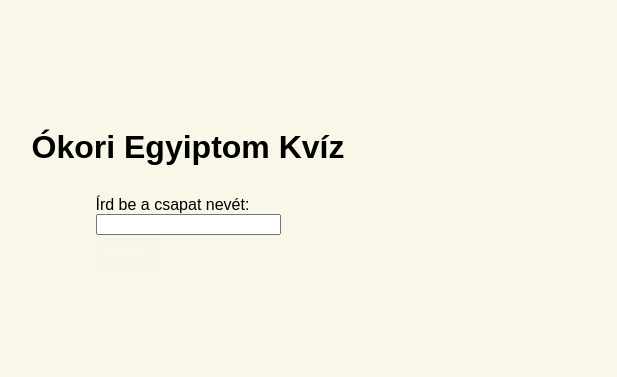
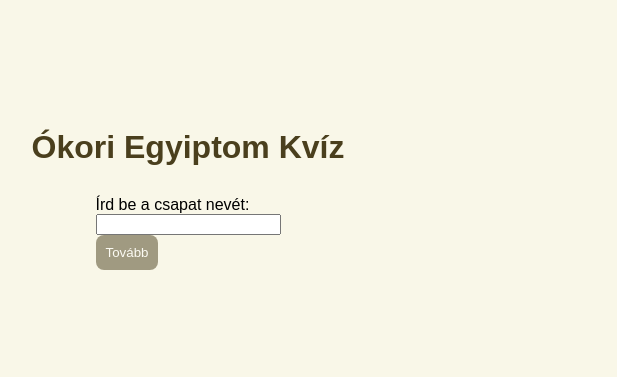
Before and after one commit to Uzsonna83/egyiptom-verseny, a plain HTML site: page egyiptom-teszt.html in a window 1280 px wide. Shown: the part 221-598 px from the top of the page, 142-759 px from the left. Drawn offline with Linux system fonts and the light colour scheme; grey boxes are pictures that could not be loaded.

Commit message:
Update egyiptom-teszt.html

```diff
--- a/egyiptom-teszt.html
+++ b/egyiptom-teszt.html
@@ -5,7 +5,7 @@
   <title>Az Ókori Egyiptom</title>
   <style>
     body {
-      font-family: Arial, sans-serif;
+      font-family: sans-serif;
       background: #f9f7e8;
       padding: 20px;
       margin: 0;
@@ -22,7 +22,7 @@
     }
     h1 {
       text-align: center;
-      color: #black;
+      color: #4a3f1d;
       margin-bottom: 30px;
     }
     .question {
@@ -31,7 +31,7 @@
     }
     button {
       padding: 10px;
-      background-color: #black;
+      background-color: #4a3f1d;
       color: white;
       border: none;
       border-radius: 8px;
```
